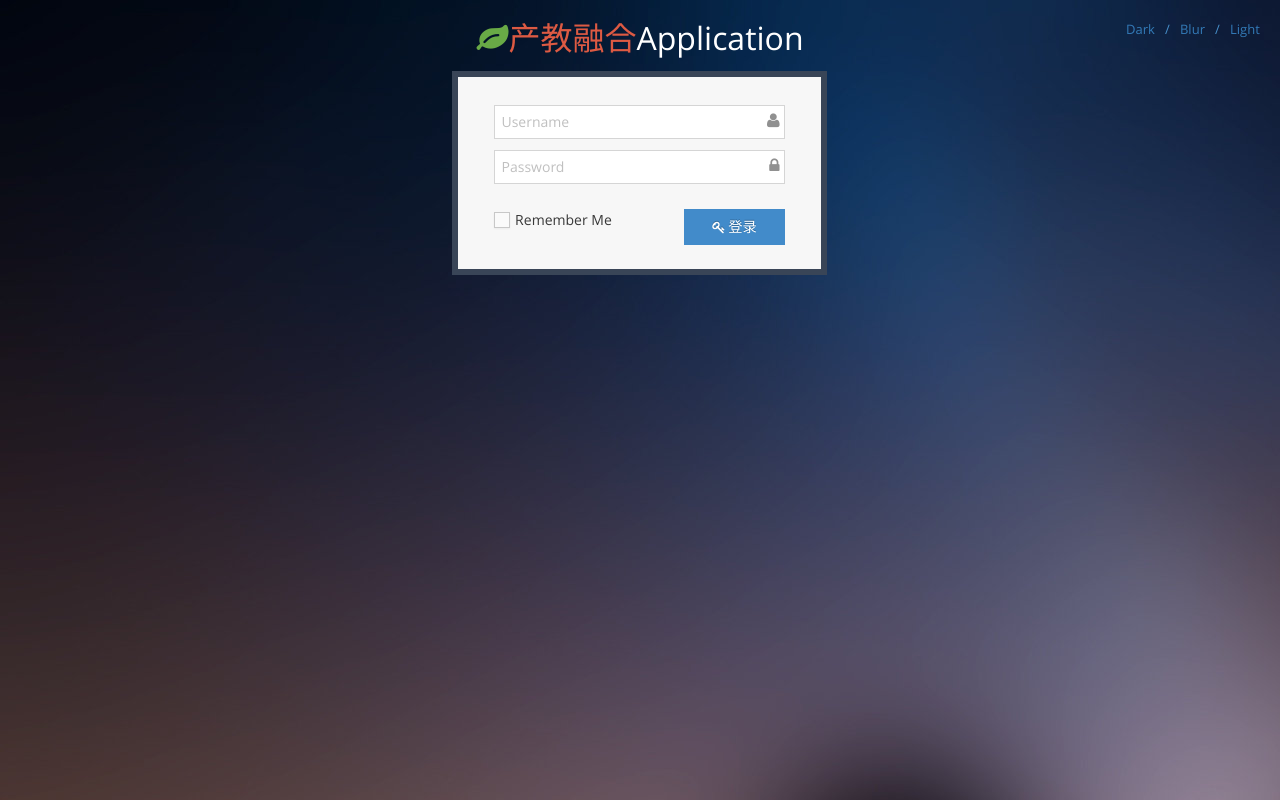
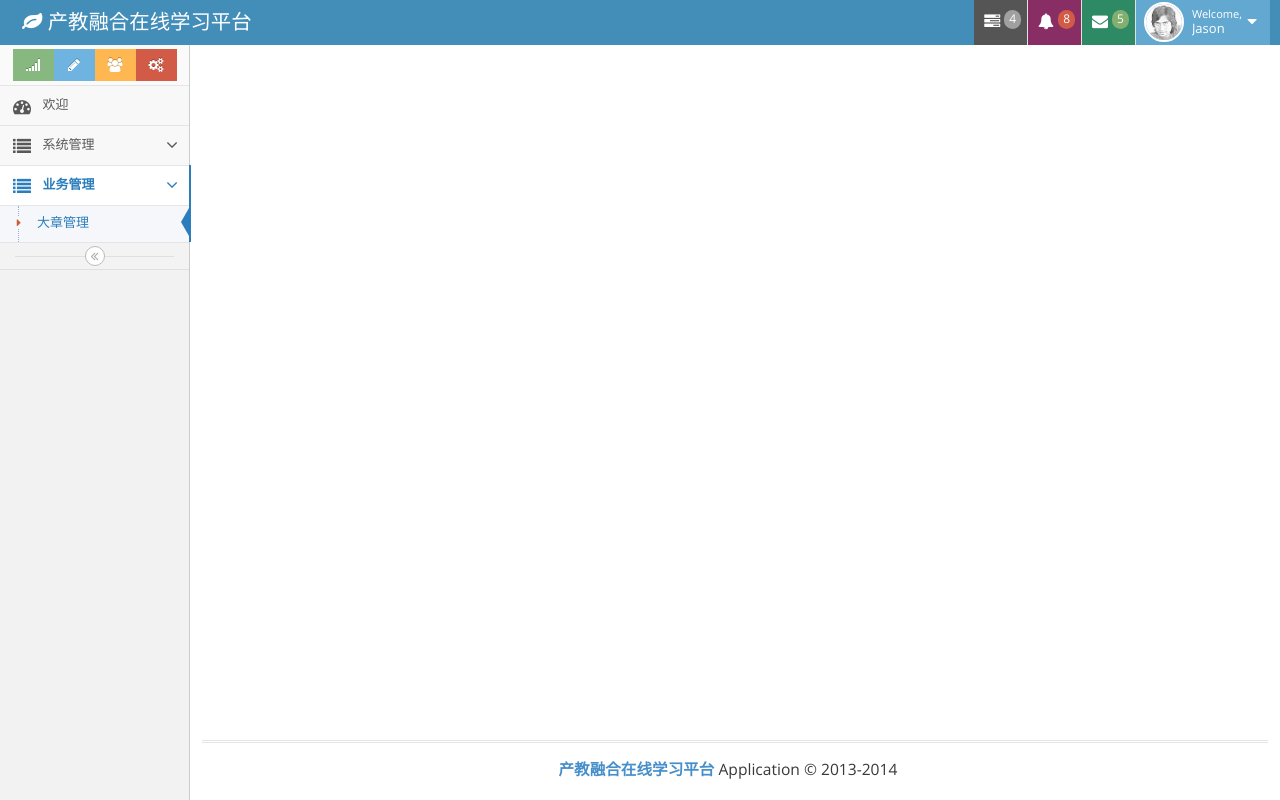
Before and after one commit to zhangsheng168/course-online-study, a Vue app in the folder admin/: page / in a window 1280 px wide. Before the commit this address led to /login. Built offline with nearby package versions, Linux system fonts and the light colour scheme; the HTML template or start-up script is replaced by a standard one.

Commit message:
1.路由修改，去掉/admin

```diff
--- a/admin/src/router.js
+++ b/admin/src/router.js
@@ -17,13 +17,16 @@
         path: '/login',
         component: Login
     }, {
-        path: '/admin',
+        path: '/',
+        name:'admin',
         component: Admin,
         children:[{
             path:'welcome',
+            name:'welcom',
             component:Welcome
         },{
             path:'business/chapter',
+            name:'business/chapter',
             component:Chapter
         }]
     }]
--- a/admin/src/views/admin.vue
+++ b/admin/src/views/admin.vue
@@ -357,7 +357,7 @@
 
                 <ul class="nav nav-list">
                     <li class="" id="welcome-sidebar">
-                        <router-link to="/admin/welcome">
+                        <router-link to="/welcome">
                             <i class="menu-icon fa fa-tachometer"></i>
                             <span class="menu-text"> 欢迎 </span>
                         </router-link>
@@ -407,7 +407,7 @@
 
                         <ul class="submenu">
                             <li class="active" id="business-chapter-sidebar">
-                                <router-link to="/admin/business/chapter">
+                                <router-link to="/business/chapter">
                                     <i class="menu-icon fa fa-caret-right"></i>
                                     大章管理
                                 </router-link>
--- a/admin/src/views/login.vue
+++ b/admin/src/views/login.vue
@@ -105,7 +105,8 @@
         },
         methods:{
             login(){
-                this.$router.push("/admin")
+                //点击"登录"跳转到welcome
+                this.$router.push("/welcome")
             }
         }
     }
```
